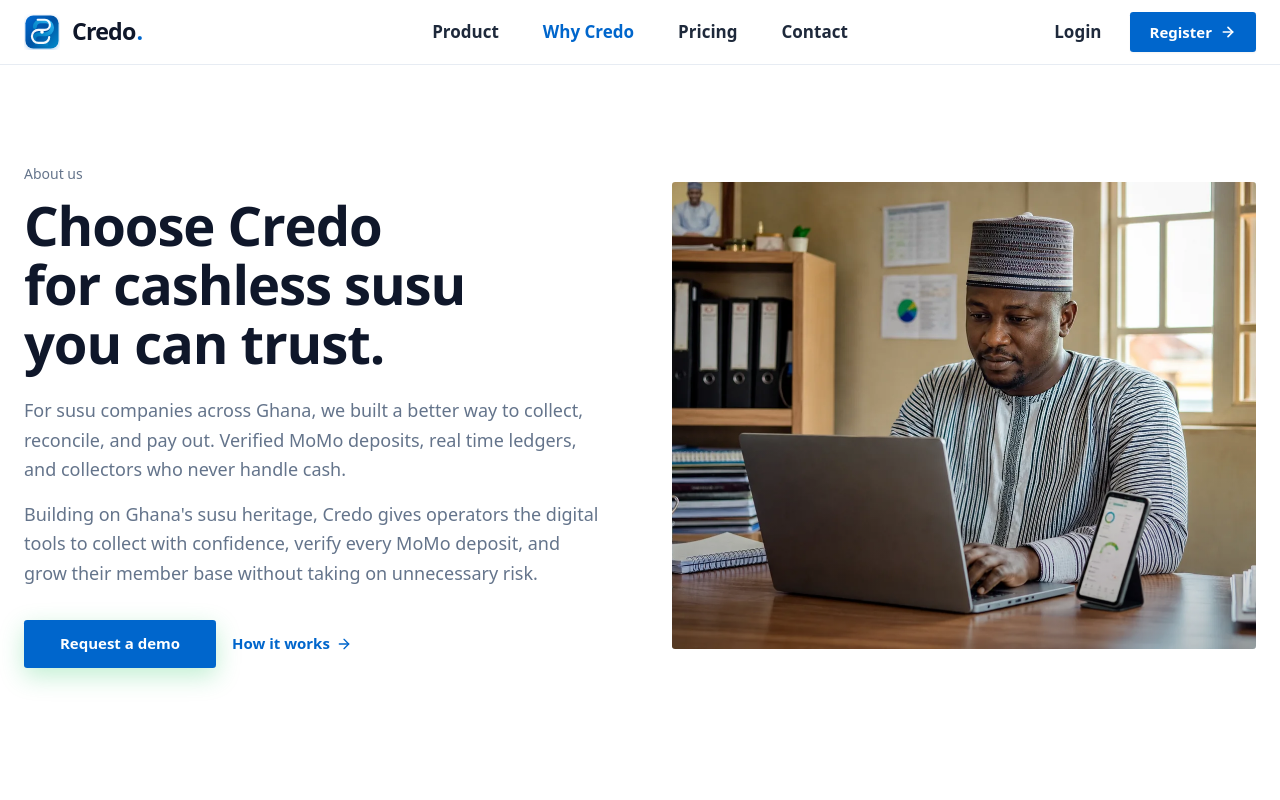
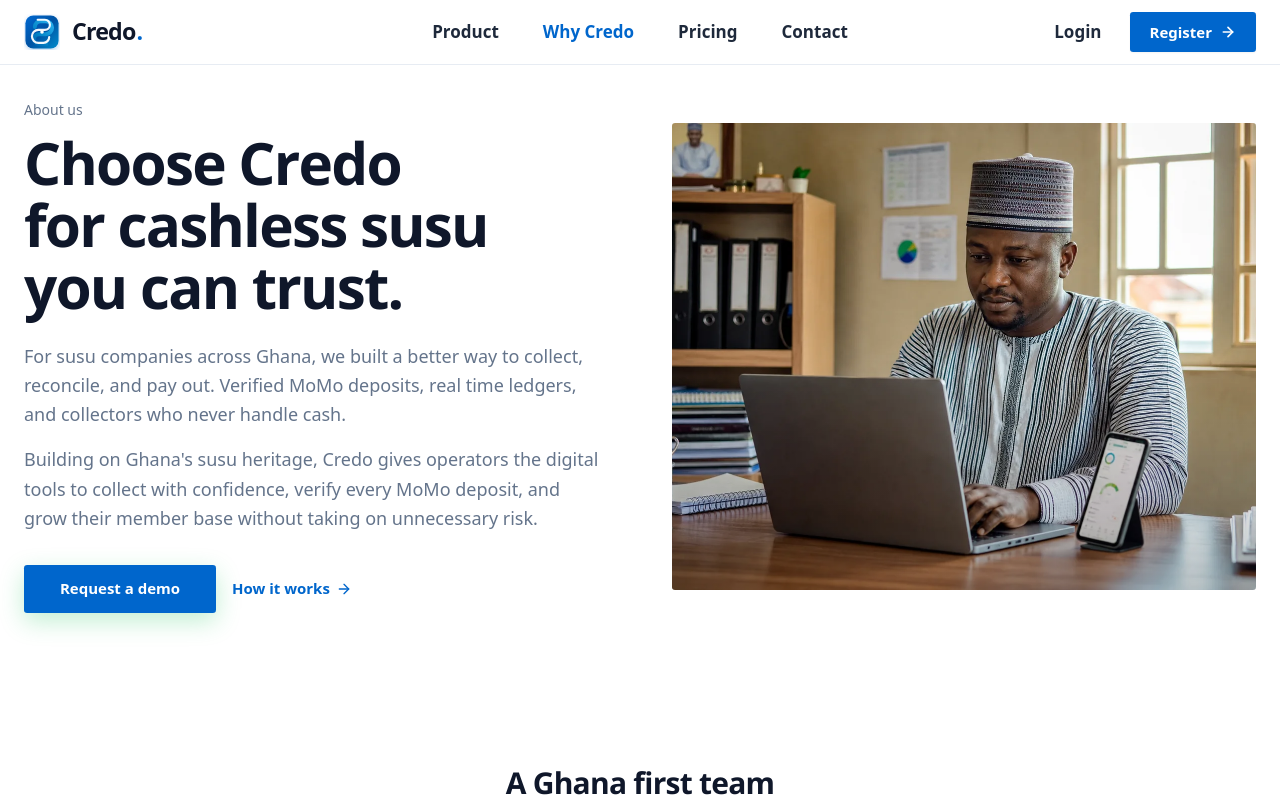
Before and after one commit to Gideon-Dadey/SusuFlow, a Next.js app in the folder apps/web/: page /about in a window 1280 px wide. Shown: the top 800 px of the page. Built offline with nearby package versions, Linux system fonts and the light colour scheme.

Commit message:
style(ui): restore desktop hero top spacing and enlarge hero title font size

```diff
--- a/apps/web/src/app/globals.css
+++ b/apps/web/src/app/globals.css
@@ -516,9 +516,10 @@
 
   @media (min-width: 1024px) {
     .marketing-hero-title {
-      font-size: 3.4rem;
+      font-size: 3.65rem;
       font-weight: 700;
-      line-height: 1.08;
+      line-height: 1.06;
+      letter-spacing: -0.03em;
     }
   }
 
@@ -527,21 +528,21 @@
   }
 
   .marketing-hero-platform-inner {
-    padding-top: calc(var(--marketing-header-height) + 4rem);
+    padding-top: calc(var(--marketing-header-height) + 3.5rem);
     padding-bottom: 2.5rem;
   }
 
   @media (min-width: 640px) {
     .marketing-hero-platform-inner {
-      padding-top: calc(var(--marketing-header-height) + 4.5rem);
-      padding-bottom: 3.5rem;
+      padding-top: calc(var(--marketing-header-height) + 2rem);
+      padding-bottom: 3rem;
     }
   }
 
   @media (min-width: 1024px) {
     .marketing-hero-platform-inner {
-      padding-top: calc(var(--marketing-header-height) + 5rem);
-      padding-bottom: 4rem;
+      padding-top: calc(var(--marketing-header-height) + 1rem);
+      padding-bottom: 3.5rem;
       min-height: auto;
     }
   }
@@ -620,8 +621,8 @@
     }
 
     .marketing-hero-title {
-      font-size: clamp(2.15rem, 8.5vw, 2.5rem);
-      line-height: 1.12;
+      font-size: clamp(2.35rem, 9.5vw, 2.75rem);
+      line-height: 1.1;
       letter-spacing: -0.025em;
     }
 
```
